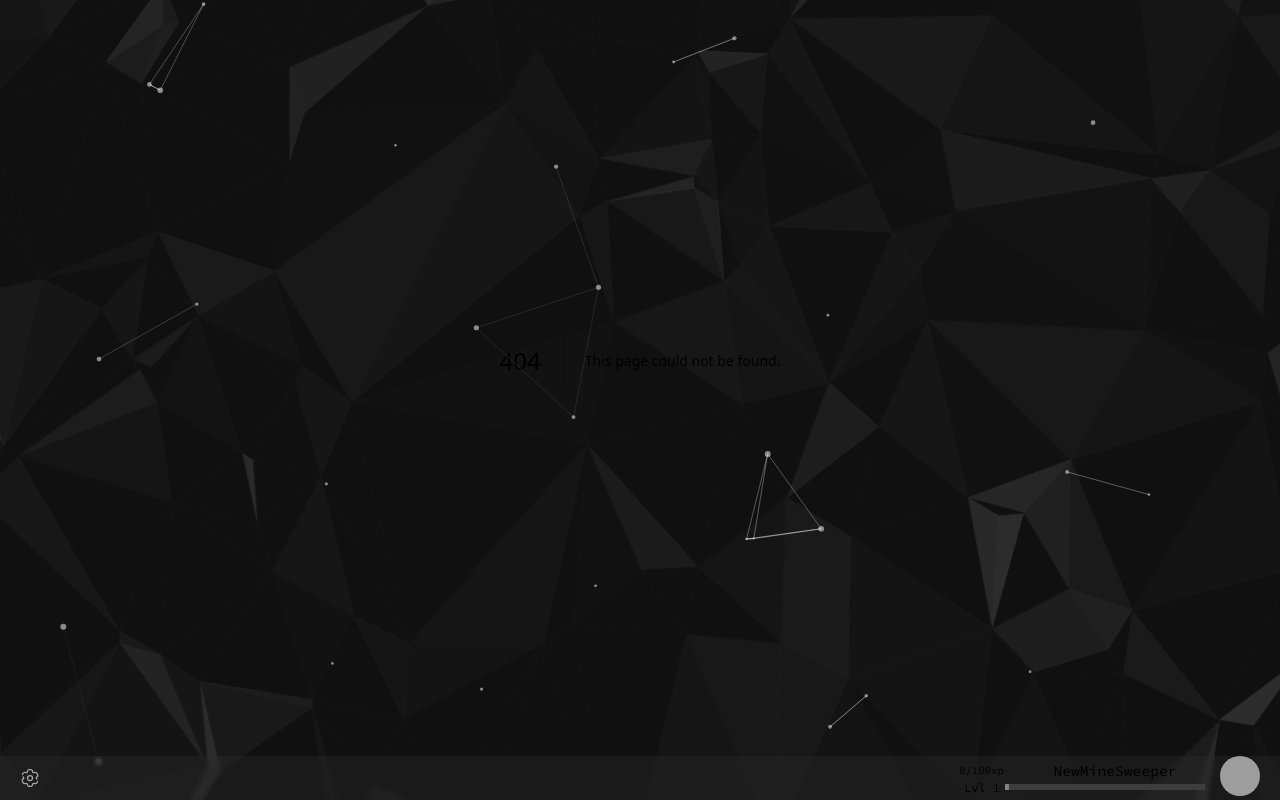
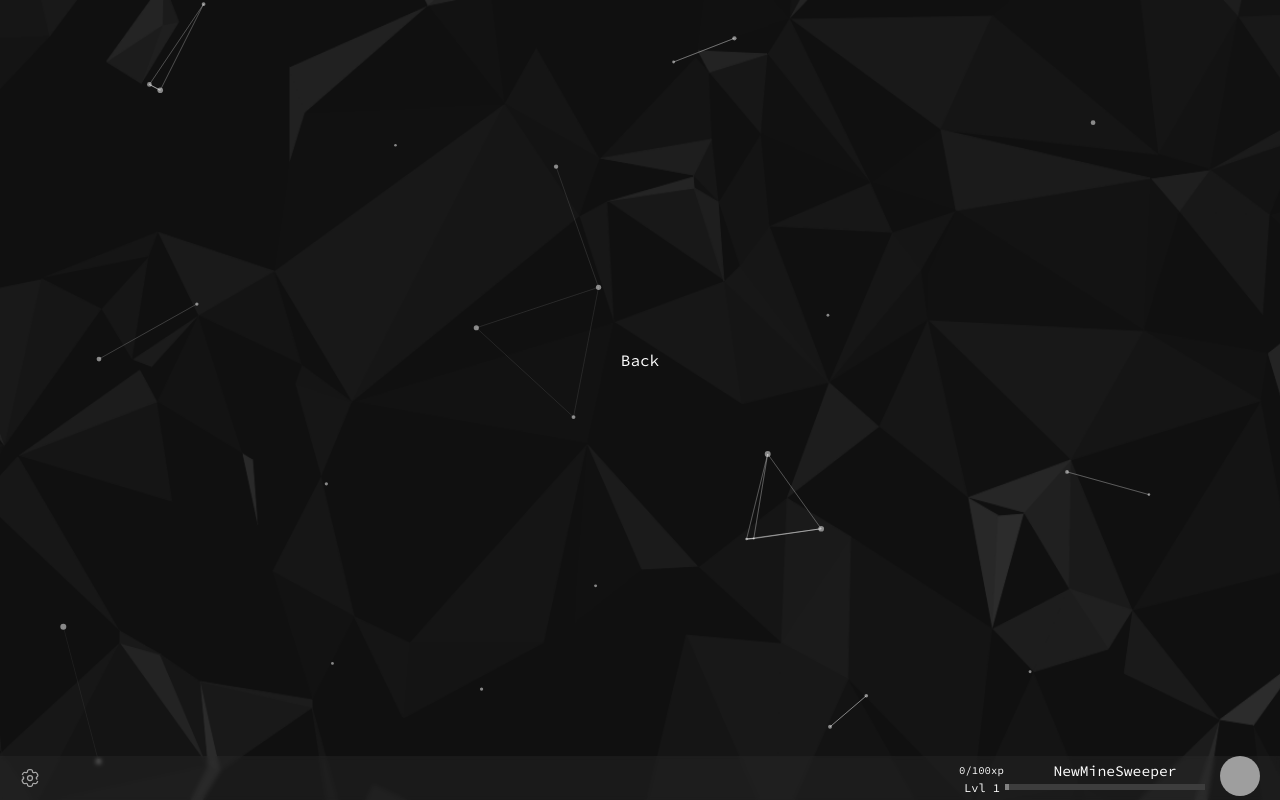
Before and after one commit to Rynn-Lee/MineSweeper, a Next.js app: page /lolpage in a window 1280 px wide. Before the commit this address had no page. Shown: the top 800 px of the page. Built offline with nearby package versions, Linux system fonts and the light colour scheme; grey boxes are pictures that could not be loaded.

Commit message:
Framer-motion Lib
Added smooth transition between pages

```diff
--- a/package.json
+++ b/package.json
@@ -15,6 +15,7 @@
     "@types/react-dom": "18.2.7",
     "eslint": "8.48.0",
     "eslint-config-next": "13.4.19",
+    "framer-motion": "^10.16.4",
     "next": "13.4.19",
     "react": "18.2.0",
     "react-dom": "18.2.0",
--- a/src/components/Sidebar.tsx
+++ b/src/components/Sidebar.tsx
@@ -7,26 +7,26 @@ export default function Sidebar({setters, getters}: any){
       <div className={styles.closingArea} style={getters.windows.settings ? {display: 'block'} : {display: 'none'}} onClick={()=>setters.setWindows({...getters.windows, settings: false})}/>
 
       <div className={`${styles.sidebar} ${getters.windows.settings ? styles.sidebarOpen : ""}`}>
-        <span className={styles.title}>VISUALS | <span data-impact="high" className={styles.impact}>••••</span> - gpu imapct</span>
+        <span className={styles.title}>VISUALS | <span data-impact="high" className={styles.impact}>•••</span> - gpu imapct</span>
         <div className={styles.option}>
           <span>Background particles</span>
-          <span className={styles.impact}><span data-impact="high">••••</span><Toggle state={getters.settings.particles} fn={setters.toggles.toggleParticles}/></span>
+          <span className={styles.impact}><span data-impact="high">•••</span><Toggle state={getters.settings.particles} fn={setters.toggles.toggleParticles}/></span>
         </div>
         <div className={styles.option}>
           <span>Transparency</span>
-          <span className={styles.impact}><span data-impact="low">••</span><Toggle state={getters.settings.transparency} fn={setters.toggles.toggleTransparency}/></span>
+          <span className={styles.impact}><span data-impact="low">•</span><Toggle state={getters.settings.transparency} fn={setters.toggles.toggleTransparency}/></span>
         </div>
         <div className={styles.option}>
           <span>Animations</span>
-          <span className={styles.impact}><span data-impact="low">••</span><Toggle state={getters.settings.animations} fn={setters.toggles.toggleAnimations}/></span>
+          <span className={styles.impact}><span data-impact="low">•</span><Toggle state={getters.settings.animations} fn={setters.toggles.toggleAnimations}/></span>
         </div>
         <div className={styles.option}>
           <span>Background Image</span>
-          <span className={styles.impact}><span data-impact="none">•</span><Toggle state={getters.settings.background} fn={setters.toggles.toggleBackground}/></span>
+          <span className={styles.impact}><Toggle state={getters.settings.background} fn={setters.toggles.toggleBackground}/></span>
         </div>
         <div className={styles.option}>
           <span>Dark Theme</span>
-          <span className={styles.impact}><span data-impact="none">•</span><Toggle state={getters.settings.darkTheme} fn={setters.toggles.toggleTheme}/></span>
+          <span className={styles.impact}><Toggle state={getters.settings.darkTheme} fn={setters.toggles.toggleTheme}/></span>
         </div>
       </div>
     </div>
--- a/src/pages/_app.tsx
+++ b/src/pages/_app.tsx
@@ -5,6 +5,8 @@ import { useObserver } from '@/hooks/useObserver'
 import { useToggles } from '@/hooks/useToggles'
 import { useState } from 'react'
 import '@/styles/index.sass'
+import { AnimatePresence, motion } from 'framer-motion'
+import { useRouter } from 'next/router'
 
 interface settings {
   particles?: boolean | null
@@ -27,6 +29,7 @@ interface userData {
 }
 
 export default function App({ Component, pageProps }: AppProps) {
+  const router = useRouter()
   const toggle: any = useToggles()
   const [isSetup, setIsSetup] = useState(true)
   const [settings, setSettings] = useState<settings>({})
@@ -52,13 +55,36 @@ export default function App({ Component, pageProps }: AppProps) {
   const getters = {windows, settings, userData, isSetup}
   const observer = useObserver(userData, "userData", true)
 
+  const variants = {
+    initial: {
+      opacity: 0
+    },
+    animate: {
+      opacity: 1
+    },
+    exit: {
+      opacity: 0
+    }
+  }
+
   return(
       <AppLayout
         toggles={toggles}
         setters={setters}
         getters={getters}>
         {settings.particles ? <MemoizedParticles darkTheme={settings.darkTheme}/> : <></>}
+        <AnimatePresence mode='wait' initial={false}>
+            <motion.div
+              transition={{duration: getters.settings.animations ? 0.1 : 0}}
+              key={router.route}
+              initial="initial"
+              animate="animate"
+              exit="exit"
+              variants={variants}
+              className='content'>
               <Component {...pageProps} />
+            </motion.div>
+        </AnimatePresence>
       </AppLayout>
   )
 }
--- a/src/pages/index.tsx
+++ b/src/pages/index.tsx
@@ -1,4 +1,5 @@
 import styles from '@styles/index.module.sass'
+import Link from 'next/link'
 
 export default function Home() {
   return (
@@ -6,7 +7,7 @@ export default function Home() {
       <div className={styles.line}>
         <div className={styles.logo}>MineSweeper Online <span className={styles.version}>v0.0.1</span></div>
         <div className={styles.buttons}>
-          <button>Singleplayer</button>
+          <Link href="/lolpage"><button>Singleplayer</button></Link>
           <button disabled>LAN</button>
           <button disabled>Multiplayer</button>
         </div>
--- /dev/null
+++ b/src/pages/lolpage.tsx
@@ -0,0 +1,8 @@
+import Link from "next/link";
+
+export default function LolPage(){
+  return(
+  <div style={{display: "flex", zIndex: 2, width: "100vw", height: "100vh", left: "0px", top: "0px", justifyContent: "center", alignItems: "center"}}>
+    <Link href="/">Back</Link>
+  </div>)
+}
--- a/src/styles/bottombar.module.sass
+++ b/src/styles/bottombar.module.sass
@@ -10,6 +10,7 @@
   align-items: center
   justify-content: space-between
   background: var(--var-interface-background)
+  z-index: 100
   backdrop-filter: var(--var-backdrop-blur)
 
 .icons
--- a/src/styles/index.module.sass
+++ b/src/styles/index.module.sass
@@ -1,6 +1,6 @@
 .index
   height: 100vh
-  widows: 100vw
+  width: 100vw
   display: flex
   flex-direction: row
   justify-content: center
--- a/src/styles/index.sass
+++ b/src/styles/index.sass
@@ -45,13 +45,18 @@ html[animations="false"]
   --var-impact: #ffcc40
 [data-impact="low"]
   --var-impact: lightgreen
-[data-impact="none"]
-  --var-impact: white
 
 
 @font-face
   font-family: scp
   src: url("../assets/fonts/SourceCodePro-Regular.ttf")
+
+
+a
+  color: var(--var-font-color)
+  text-decoration: none
+  font-family: scp
+  letter-spacing: normal
 
 body
   font-family: scp
@@ -65,3 +70,9 @@ body
   background: var(--var-bg-color)
   &>*
     user-select: none
+
+.content
+  position: relative
+  top: 0px
+  left: 0px
+  z-index: 2 !important
--- a/src/styles/sidebar.module.sass
+++ b/src/styles/sidebar.module.sass
@@ -1,5 +1,5 @@
 .sidebarWrapper
-  z-index: 2
+  z-index: 100
   position: fixed
   display: flex
   top: 0px
@@ -7,6 +7,7 @@
   bottom: 44px
 
 .sidebar
+  z-index: 101
   color: var(--var-font-color)
   position: fixed
   top: 0px
```
Also changed, not shown: 1 other file (tests, documents, lock files or other folders). Lines whose indentation alone changed are shown as unchanged.
